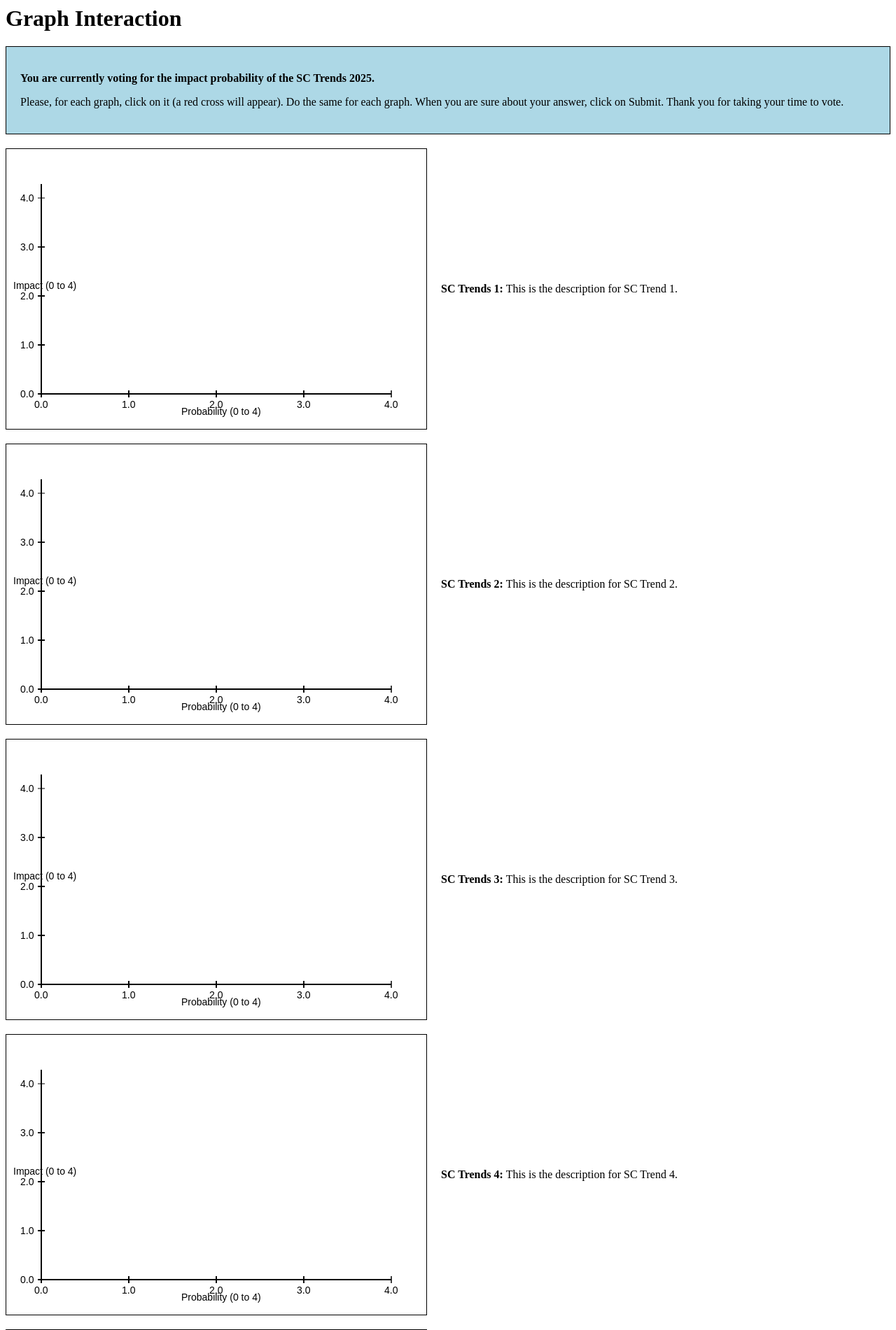
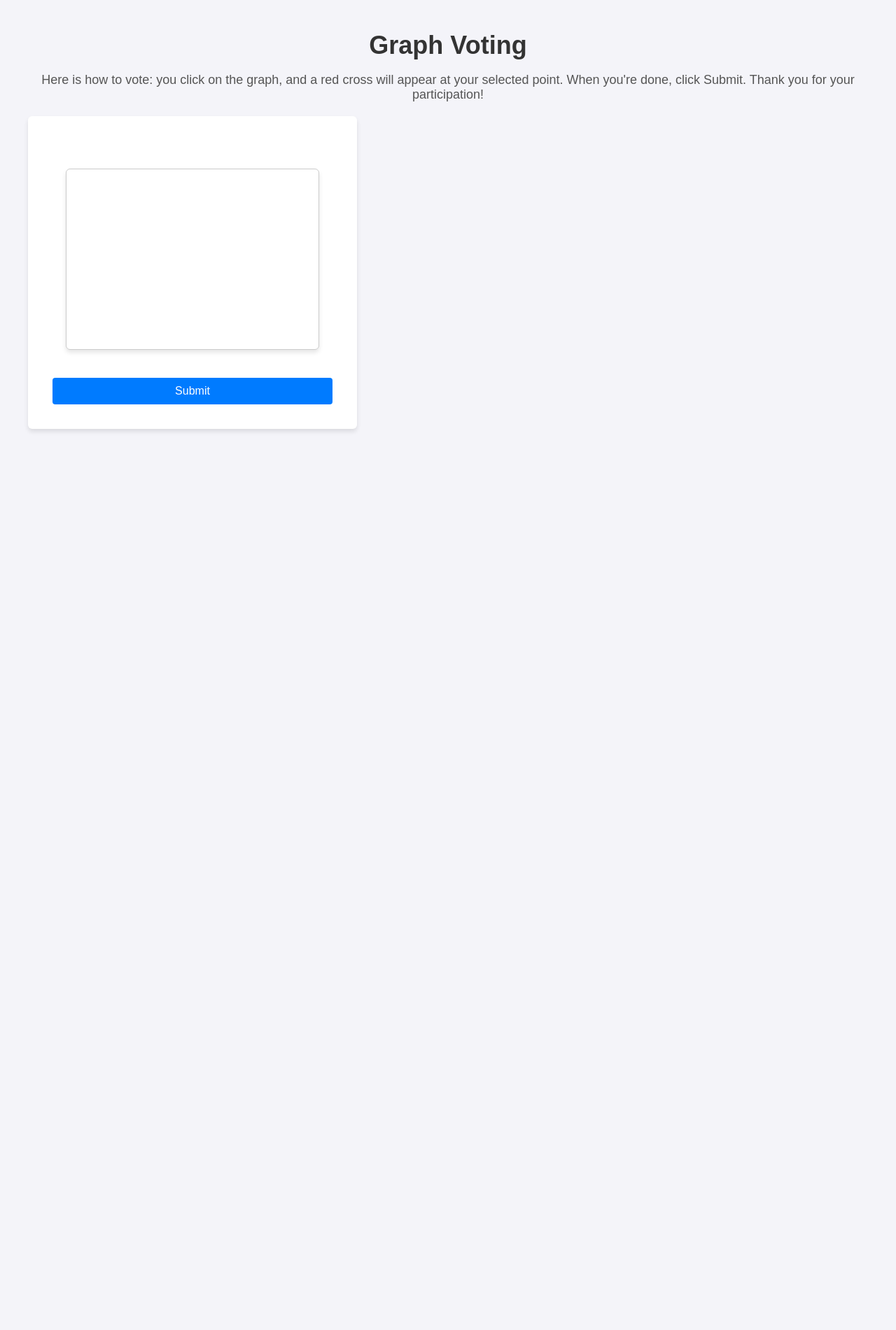
Before and after one commit to LenaIFX/Voting-format, a Django app: template djangotutorial/mysite/survey/templates/survey/graph.html in a window 1280 px wide. Shown: the top 1901 px of the page at 70% size. After the commit the page ends 617 px from the top, so only its background shows below. Run offline with Django 5.2, Linux system fonts and the light colour scheme; the template is opened without the code that fills it: most values are stand-ins (such as "Sample title", 1, 10 or a date in 2020); a map, chart or similar area stays blank.

Commit message:
Layout Register and Graph

```diff
--- a/djangotutorial/mysite/survey/forms.py
+++ b/djangotutorial/mysite/survey/forms.py
@@ -6,3 +6,6 @@ class UserInfoForm(forms.ModelForm):
     class Meta:
         model = UserInfo
         fields = ['username', 'role_in_sc', 'years_working']
+        widgets = {
+            'years_working': forms.NumberInput(attrs={'step': '0.1'}),  # Allows float input
+        }
--- a/djangotutorial/mysite/survey/models.py
+++ b/djangotutorial/mysite/survey/models.py
@@ -3,7 +3,7 @@ from django.db import models
 class UserInfo(models.Model):
     username = models.CharField(max_length=100)
     role_in_sc = models.CharField(max_length=100)
-    years_working = models.IntegerField()
+    years_working = models.FloatField()
     date = models.DateField(auto_now_add=True)
     time = models.TimeField(auto_now_add=True)
 
--- /dev/null
+++ b/djangotutorial/mysite/survey/static/survey/styles.css
@@ -0,0 +1,193 @@
+/*REGISTER PAGE*/
+/* General body styling */
+body {
+    font-family: Arial, sans-serif;
+    background-color: #f4f4f9;
+    margin: 0;
+    padding: 0;
+    display: flex; /* Active le modèle flexbox */
+    justify-content: center; /* Centre horizontalement */
+    align-items: center; /* Centre verticalement */
+    height: 100vh; /* S'assure que le body occupe toute la hauteur de la fenêtre */
+}
+
+/* Container for the form and title */
+.container {
+    display: flex; /* Ajout pour centrer */
+    flex-direction: column; /* Aligne les éléments verticalement */
+    justify-content: center; /* Centre verticalement */
+    align-items: center; /* Centre horizontalement */
+    text-align: center;
+    width: 100%;
+    max-width: 400px;
+    height: 100%; /* S'assure que le conteneur occupe toute la hauteur disponible */
+}
+
+/* Form container styling */
+form {
+    background-color: #ffffff;
+    padding: 35px;
+    border-radius: 6px;
+    box-shadow: 0 4px 6px rgba(0, 0, 0, 0.1);
+    width: 100%;
+    max-width: 400px;
+}
+
+/* Form heading */
+h1 {
+    text-align: center;
+    color: #333333;
+    margin-bottom: 20px; /*espacement entre le titre et le formulaire*/
+    font-size: 40px; /* taille de police pour le titre */
+}
+
+/* Form fields */
+form p {
+    margin-bottom: 20px;
+}
+
+form label {
+    font-weight: bold;
+    color: #555555;
+    display: block;
+    margin-bottom: 5px;
+}
+
+form input {
+    width: 100%;
+    padding: 10px;
+    border: 1px solid #cccccc;
+    border-radius: 6px;
+    font-size: 14px;
+}
+
+/* Submit button */
+form button {
+    background-color: #007bff;
+    color: white;
+    border: none;
+    padding: 10px 15px;
+    font-size: 16px;
+    border-radius: 4px;
+    cursor: pointer;
+    width: 100%;
+    margin-top: 10px;
+}
+
+form button:hover {
+    background-color: #0056b3;
+}
+
+/* Responsive design for smaller screens */
+@media (max-width: 600px) {
+    .container {
+        padding: 15px;
+    }
+
+    h1 {
+        font-size: 20px;
+    }
+
+    form button {
+        font-size: 14px;
+    }
+}
+
+/*GRAPH PAGE*/
+/* General container styling */
+.container {
+    max-width: 1200px;
+    margin: 0 auto;
+    text-align: center;
+    padding: 20px;
+}
+
+/* Header container styling */
+.header-container {
+    margin-bottom: 20px;
+}
+
+/* Title styling */
+h1 {
+    font-size: 36px;
+    color: #333333;
+    margin-bottom: 10px;
+}
+
+/* Explanation text styling */
+.explanation-text {
+    font-size: 18px;
+    color: #555555;
+    margin-bottom: 20px;
+}
+
+/* Graph container styling */
+.graph-container {
+    display: flex;
+    flex-direction: column; /* Stack graphs vertically */
+    align-items: center; /* Center the entire column horizontally */
+    gap: 40px; /* Add spacing between graphs */
+    margin-top: 20px;
+    width: 100%; /* Ensure the container spans the full width */
+}
+
+/* Individual graph wrapper */
+.graph-wrapper {
+    display: flex;
+    flex-direction: column;
+    align-items: center; /* Center the graph and its labels */
+    width: 100%; /* Ensure the wrapper spans the full width */
+    max-width: 900px; /* Increase the max width to make graphs larger */
+    padding: 20px; /* Add padding around the graph */
+    box-sizing: border-box; /* Include padding in the width calculation */
+}
+
+/* Canvas styling */
+canvas {
+    background-color: #ffffff;
+    border: 1px solid #cccccc;
+    border-radius: 6px;
+    box-shadow: 0 4px 6px rgba(0, 0, 0, 0.1);
+    width: 100%; /* Allow scaling */
+    max-width: 800px; /* Increase the canvas size */
+    height: auto; /* Maintain aspect ratio */
+}
+
+/* Submit button styling */
+.btn-primary {
+    background-color: #007bff;
+    color: white;
+    border: none;
+    padding: 10px 20px;
+    font-size: 16px;
+    border-radius: 4px;
+    cursor: pointer;
+    margin-top: 20px;
+}
+
+.btn-primary:hover {
+    background-color: #0056b3;
+}
+
+/* Ensure the body and html allow scrolling */
+body, html {
+    margin: 0;
+    padding: 0;
+    font-family: Arial, sans-serif;
+    background-color: #f4f4f9;
+    min-height: 100vh; /* Ensure the body spans the full viewport height */
+    overflow-y: auto; /* Enable vertical scrolling */
+    display: block; /* Allow content to flow naturally */
+}
+
+/* Ensure the container spans the full height of the content */
+.container {
+    max-width: 1200px; /* Set a maximum width for the content */
+    margin: 0 auto; /* Center the container horizontally */
+    padding: 20px; /* Add padding around the content */
+    text-align: center; /* Center-align the text */
+    display: block; /* Allow content to flow naturally */
+    justify-content: center; /* Center content vertically */
+    align-items: center; /* Center content horizontally */
+    min-height: 100vh; /* Ensure the container spans the full viewport height */
+}
--- a/djangotutorial/mysite/survey/templates/survey/graph.html
+++ b/djangotutorial/mysite/survey/templates/survey/graph.html
@@ -1,60 +1,71 @@
-{% load custom_tags %}
-<h1>Graph Interaction</h1>
-<!-- Explanation Section -->
-<div style="background-color: lightblue; padding: 20px; border: 1px solid #000; margin-bottom: 20px;">
-    <p><strong>You are currently voting for the impact probability of the SC Trends 2025.</strong></p>
-    <p>Please, for each graph, click on it (a red cross will appear). Do the same for each graph. When you are sure about your answer, click on Submit. Thank you for taking your time to vote.</p>
+<!DOCTYPE html>
+<html lang="en">
+<head>
+    <meta charset="UTF-8">
+    <meta name="viewport" content="width=device-width, initial-scale=1.0">
+    <title>Graph Voting</title>
+    {% load static %}
+    <link rel="stylesheet" href="{% static 'survey/styles.css' %}">
+</head>
+<body>
+    <div class="container">
+        <!-- Title and Explanation Section -->
+        <div class="header-container">
+            <h1>Graph Voting</h1>
+            <p class="explanation-text">Here is how to vote: you click on the graph, and a red cross will appear at your selected point. When you're done, click Submit. Thank you for your participation!</p>
         </div>
+
+        <!-- Graphs Section -->
         <form method="post">
             {% csrf_token %}
-    {% for i in 10|range_filter %}
-        <div style="display: flex; align-items: center; margin-bottom: 20px;">
-            <!-- Graph Canvas -->
-            <canvas id="graph_{{ i }}" width="600" height="400" style="border:1px solid #000;"></canvas>
-
-            <!-- Text Section -->
-            <div style="margin-left: 20px;">
-                <p><strong>SC Trends {{ i }}:</strong> This is the description for SC Trend {{ i }}.</p>
-            </div>
-        </div>
+            <div class="graph-container">
+                {% for i in range %}
+                    <div class="graph-wrapper">
+                        <canvas id="graph_{{ i }}" width="700" height="500"></canvas>
                         <input type="hidden" name="impact_{{ i }}" id="impact_{{ i }}">
                         <input type="hidden" name="probability_{{ i }}" id="probability_{{ i }}">
+                    </div>
                 {% endfor %}
-    <button type="submit" style="background-color: blue; color: white; font-weight: bold; border: none; padding: 10px 20px; font-size: 16px; cursor: pointer; border-radius: 5px;">Submit</button>
+            </div>
+            <button type="submit" class="btn-primary">Submit</button>
         </form>
+    </div>
+
     <script>
+        // Your existing JavaScript code for drawing graphs and handling clicks
         for (let i = 1; i <= 10; i++) {
             const canvas = document.getElementById(`graph_${i}`);
             const ctx = canvas.getContext('2d');
 
             // Function to draw the graph
         function drawGraph() {
-            // Clear the canvas
             ctx.clearRect(0, 0, canvas.width, canvas.height);
+            ctx.beginPath();
 
-            // Draw the graph axes
-            ctx.beginPath();
-            ctx.moveTo(50, 350); // X-axis
-            ctx.lineTo(550, 350);
-            ctx.moveTo(50, 350); // Y-axis
-            ctx.lineTo(50, 50);
+            // Draw X-axis
+            ctx.moveTo(50, 450); // Adjusted for new canvas height
+            ctx.lineTo(700, 450); // Adjusted for new canvas width
+
+            // Draw Y-axis
+            ctx.moveTo(50, 450);
+            ctx.lineTo(50, 50); // Adjusted for new canvas height
             ctx.stroke();
 
             // Add labels for axes
             ctx.font = '14px Arial';
-            ctx.fillText('Probability (0 to 4)', 250, 380); // X-axis label
-            ctx.fillText('Impact (0 to 4)', 10, 200); // Y-axis label
+            ctx.fillText('Probability (0 to 4)', 350, 480); // X-axis label
+            ctx.fillText('Impact (0 to 4)', 10, 250); // Y-axis label
 
             // Add tick marks and labels
-            for (let j = 0; j <= 4; j++) { // Update to 4 for the new range
-                const x = 50 + j * 125; // X-axis ticks adjusted for new range
-                const y = 350 - j * 70; // Y-axis ticks adjusted for new range
+            for (let j = 0; j <= 4; j++) {
+                const x = 50 + j * 150; // Adjusted for new width
+                const y = 450 - j * 100; // Adjusted for new height
 
                 // X-axis ticks
-                ctx.moveTo(x, 345);
-                ctx.lineTo(x, 355);
+                ctx.moveTo(x, 445);
+                ctx.lineTo(x, 455);
                 ctx.stroke();
-                ctx.fillText((j).toFixed(1), x - 10, 370);
+                ctx.fillText((j).toFixed(1), x - 10, 470);
 
                 // Y-axis ticks
                 ctx.moveTo(45, y);
@@ -69,24 +80,24 @@
 
             // Handle clicks on the canvas
             canvas.addEventListener('click', function (event) {
-            const rect = canvas.getBoundingClientRect();
-            const x = event.clientX - rect.left;
-            const y = event.clientY - rect.top;
+                const rect = canvas.getBoundingClientRect(); // Get the canvas position and size
+                const scaleX = canvas.width / rect.width; // Scale factor for X
+                const scaleY = canvas.height / rect.height; // Scale factor for Y
 
-            // Convert canvas coordinates to graph values
-            const impact = ((x - 50) / 500).toFixed(2); // X-axis (Impact)
-            const probability = ((350 - y) / 300).toFixed(2); // Y-axis (Probability)
+                const x = (event.clientX - rect.left) * scaleX; // Adjusted X-coordinate
+                const y = (event.clientY - rect.top) * scaleY;  // Adjusted Y-coordinate
 
-            // Ensure the click is within the graph bounds
-            if (impact >= 0 && impact <= 1 && probability >= 0 && probability <= 1) {
-                // Store the values in hidden inputs
+                // Map mouse coordinates to graph values
+                const impact = ((x - 50) / 600 * 4).toFixed(2); // Adjusted for graph width (600px for graph area)
+                const probability = ((450 - y) / 400 * 4).toFixed(2); // Adjusted for graph height (400px for graph area)
+
+                if (impact >= 0 && impact <= 4 && probability >= 0 && probability <= 4) {
                     document.getElementById(`impact_${i}`).value = impact;
                     document.getElementById(`probability_${i}`).value = probability;
 
-                // Redraw the graph to clear the previous cross
                     drawGraph();
 
-                // Draw a red cross at the clicked point
+                    // Draw the red cross at the clicked point
                     ctx.beginPath();
                     ctx.strokeStyle = 'red';
                     ctx.moveTo(x - 5, y - 5);
@@ -98,3 +109,5 @@
             });
         }
     </script>
+</body>
+</html>
--- a/djangotutorial/mysite/survey/views.py
+++ b/djangotutorial/mysite/survey/views.py
@@ -118,3 +118,9 @@ def reset_data(request):
         return HttpResponse("No data to back up. All survey data and user data have been cleared.")
     else:
         return HttpResponse(f"Backup saved at {backup_file}. All survey data and user data have been cleared.")
+
+def graph_page(request):
+    context = {
+        'range': range(1, 11),  # Generates numbers from 1 to 10
+    }
+    return render(request, 'survey/graph.html', context)
```
Also changed, not shown: djangotutorial/mysite/mysite/settings.py (+5 -2 lines), djangotutorial/mysite/survey/templates/survey/register.html (+12 -1 lines), djangotutorial/mysite/db.sqlite3, djangotutorial/mysite/survey/migrations/0002_alter_userinfo_years_working.py (added). Lines whose indentation alone changed are shown as unchanged.
